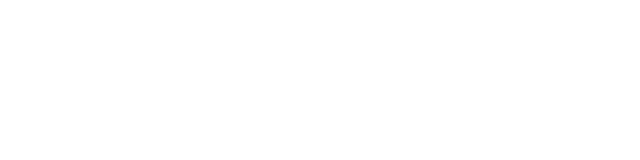
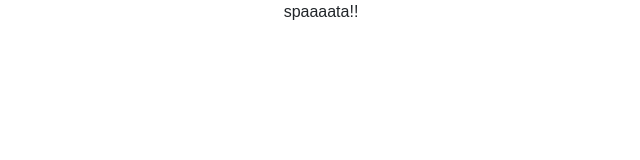
Before and after one commit to dmaish/hello_books_react, a React (Create React App) app: page /bookAdd in a window 1280 px wide. Shown: the top 160 px of the page, without its empty margins (319-959 px from the left). Built offline with nearby package versions, Linux system fonts and the light colour scheme.

Commit message:
user redirected to admin dashboard if admin

```diff
--- a/src/App.js
+++ b/src/App.js
@@ -8,6 +8,7 @@ import Signin from './components/signin'
 import library from './components/libraryComponent'
 import ProfilePage from './components/profilePage';
 import ResetPassword from './components/resetPassword';
+import bookAdd from './adminComponents/bookAdd'
 
 class App extends Component {
   render() {
@@ -21,6 +22,7 @@ class App extends Component {
           <Route path="/library" component={library}></Route>
           <Route path="/profilePage" component={ProfilePage}></Route>
           <Route path="/resetPassword" component={ResetPassword}></Route>
+          <Route path="/bookAdd" component={bookAdd}></Route>
           </div>
         </Router>
 
--- /dev/null
+++ b/src/adminComponents/bookAdd.js
@@ -0,0 +1,17 @@
+import React, { Component } from 'react';
+
+class addBook extends Component{
+    constructor(props){
+        super(props);
+        this.state = {
+
+        }
+    }
+
+    render(){
+        return(
+            <div>spaaaata!!</div>
+        )
+    }
+}
+export default addBook;
--- a/src/components/signin.js
+++ b/src/components/signin.js
@@ -35,7 +35,11 @@ class SignIn extends Component{
             .then(
                 response => {
                 swal(response.message)
-                if (response.message === 'You logged in successfully'){
+                if (response.message === 'You logged in successfully' && response.is_admin){
+                    localStorage.setItem('access_token', response.access_token)
+                    history.push('./bookAdd')
+                }
+                else if(response.message){
                     localStorage.setItem('access_token', response.access_token)
                     history.push('./profilePage')
                 }
```
Also changed, not shown: src/actions/fetchAllBooks.js (deleted).
